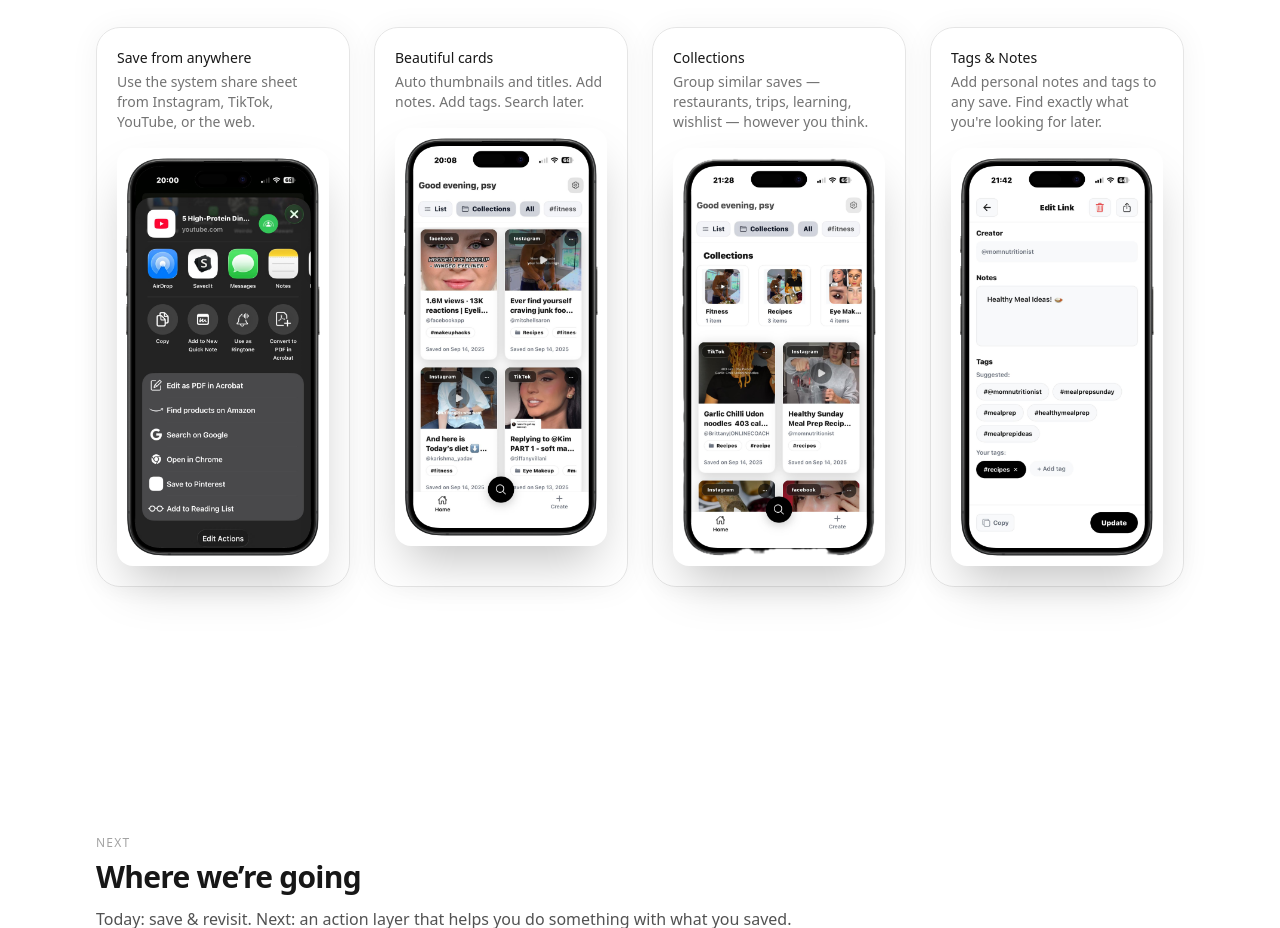
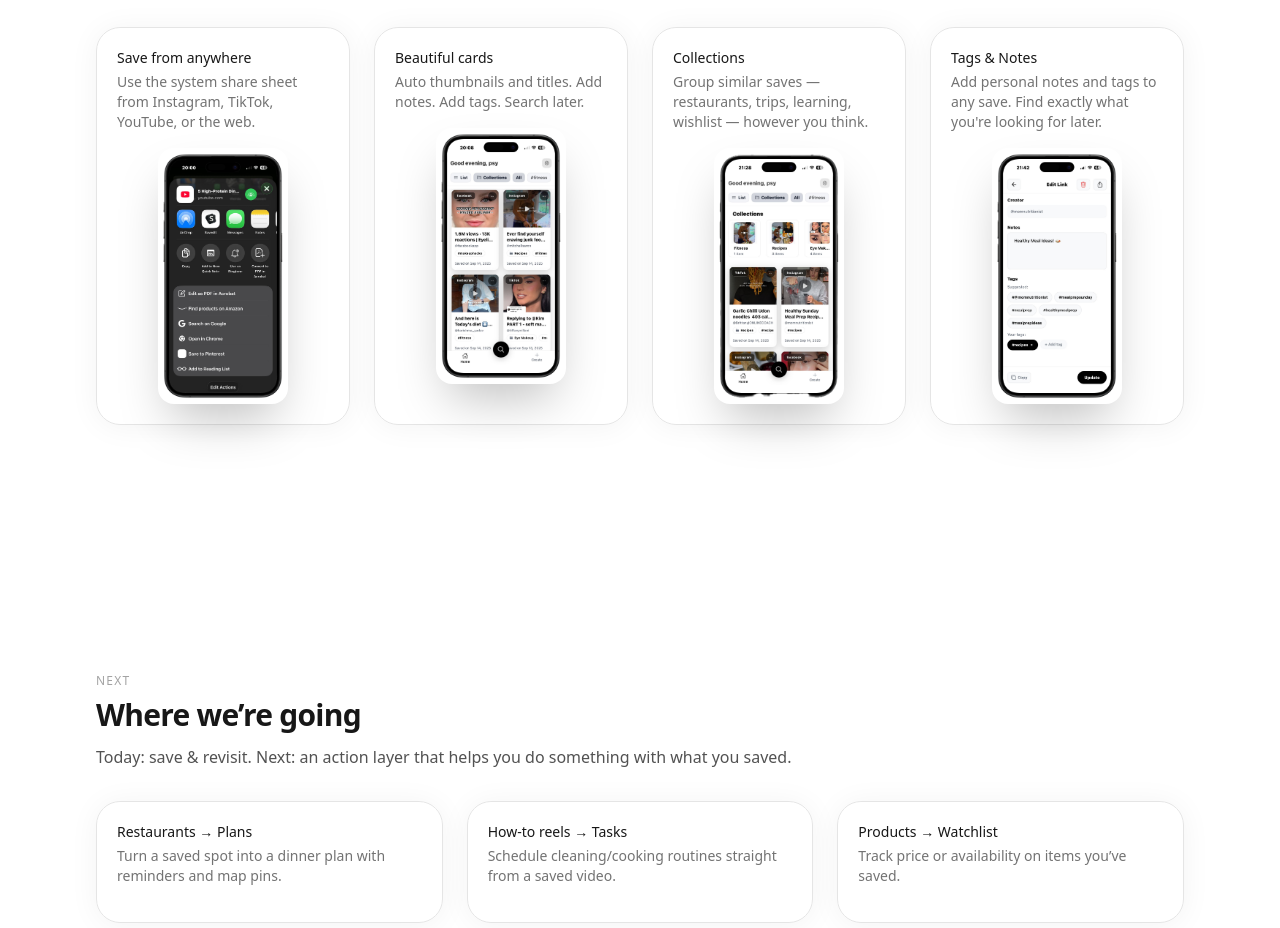
Before and after one commit to TanmayG12/Savedit-Site, a Next.js app: page / in a window 1280 px wide. Shown: the part 1180-2108 px from the top of the page. Built offline with nearby package versions, Linux system fonts and the light colour scheme.

Commit message:
fix: align feature images horizontally with consistent height

```diff
--- a/app/page.tsx
+++ b/app/page.tsx
@@ -151,43 +151,51 @@ function Today() {
         />
         <div className="grid grid-cols-1 gap-6 md:grid-cols-2 lg:grid-cols-4">
           <Card title="Save from anywhere" desc="Use the system share sheet from Instagram, TikTok, YouTube, or the web.">
+            <div className="flex justify-center">
               <Image
                 src="/Screenshots/Features/save-interface.png"
                 alt="Share to SavedIt"
                 width={1200}
                 height={900}
-              className="rounded-2xl shadow-2xl"
+                className="h-64 w-auto rounded-2xl shadow-2xl object-cover"
               />
+            </div>
           </Card>
 
           <Card title="Beautiful cards" desc="Auto thumbnails and titles. Add notes. Add tags. Search later.">
+            <div className="flex justify-center">
               <Image
                 src="/Screenshots/Features/Cards.png"
                 alt="Saved card"
                 width={1200}
                 height={900}
-              className="rounded-2xl shadow-2xl"
+                className="h-64 w-auto rounded-2xl shadow-2xl object-cover"
               />
+            </div>
           </Card>
 
           <Card title="Collections" desc="Group similar saves — restaurants, trips, learning, wishlist — however you think.">
+            <div className="flex justify-center">
               <Image
                 src="/Screenshots/Features/Collections.png"
                 alt="Collections"
                 width={1200}
                 height={900}
-              className="rounded-2xl shadow-2xl"
+                className="h-64 w-auto rounded-2xl shadow-2xl object-cover"
               />
+            </div>
           </Card>
 
           <Card title="Tags & Notes" desc="Add personal notes and tags to any save. Find exactly what you're looking for later.">
+            <div className="flex justify-center">
               <Image
                 src="/Screenshots/Features/notesandtags.png"
                 alt="Tags and notes interface"
                 width={1200}
                 height={900}
-              className="rounded-2xl shadow-2xl"
+                className="h-64 w-auto rounded-2xl shadow-2xl object-cover"
               />
+            </div>
           </Card>
         </div>
       </Container>
```
Lines whose indentation alone changed are shown as unchanged.
